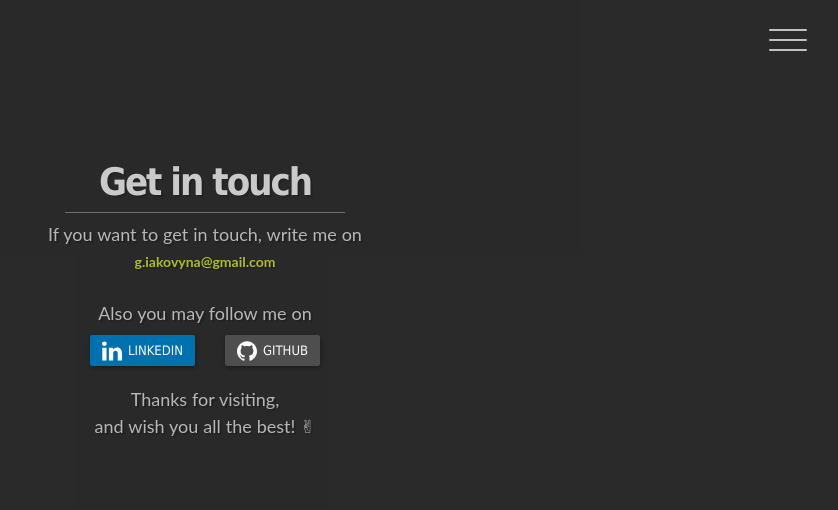
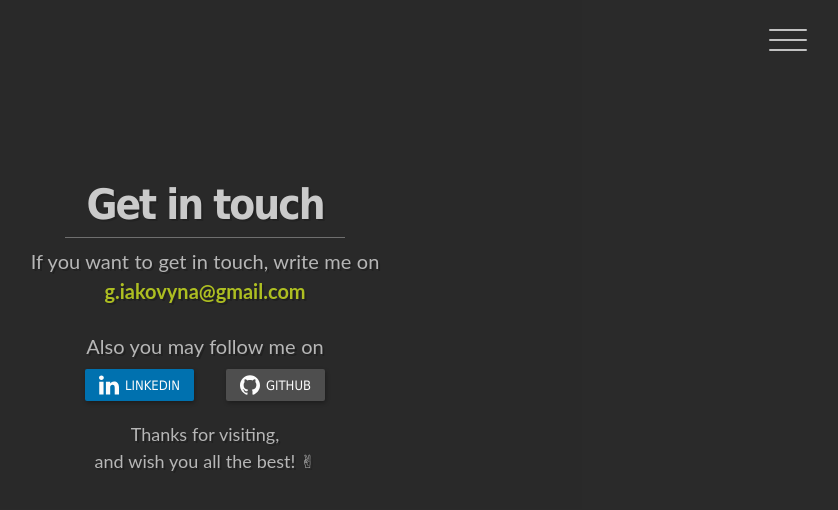
Before and after one commit to Satir8/Portfolio, a React (Create React App) app: page /contact in a window 1280 px wide. Shown: the top 510 px of the page, without its empty margins (435-1273 px from the left). Built offline with nearby package versions, Linux system fonts and the light colour scheme.

Commit message:
looks like the work is finished

```diff
--- a/src/pages/contact/ContactPage.module.css
+++ b/src/pages/contact/ContactPage.module.css
@@ -51,7 +51,7 @@
 .message__link {
   display: inline-block;
   position: relative;
-  font-size: 14px;
+  font-size: 18px;
   font-weight: 700;
   color: rgba(231, 255, 32, 0.7);
   overflow: hidden;
@@ -76,7 +76,7 @@
 }
 
 .message__link:hover::before {
-  transform: translateX(3%);
+  transform: translateX(0%);
   opacity: 1;
 }
 
@@ -181,6 +181,7 @@
   }
 
   .contact__heading {
+    font-size: 42px;
     text-align: center;
   }
 
@@ -213,3 +214,52 @@
     text-align: center;
   }
 }
+
+@media (min-width: 1024px) {
+  .pageWrapper {
+    padding: 90px 0px;
+  }
+
+  .contentWrapper {
+    max-width: 500px;
+    padding: 90px 20px 0px;
+  }
+
+  .contact__heading {
+    text-align: center;
+  }
+
+  .contact__heading::after {
+    margin: 0 auto;
+    margin-top: 8px;
+  }
+
+  .contact__message {
+    font-size: 20px;
+    text-align: center;
+  }
+
+  .message__link {
+    font-size: 20px;
+  }
+
+  .message__socialWrapper {
+    margin: 0 auto;
+    width: 240px;
+    margin-bottom: 20px;
+  }
+
+  .message__social {
+    padding: 6px 14px;
+  }
+
+  .icons {
+    width: 20px;
+    height: 20px;
+    margin-right: 6px;
+  }
+
+  .manyThanks {
+    text-align: center;
+  }
+}
--- a/src/pages/portfolio/Portfolio.js
+++ b/src/pages/portfolio/Portfolio.js
@@ -35,7 +35,7 @@ class Portfolio extends Component {
           nextObjTitle: data[nextObj].title,
           isMount: true,
         });
-      }, 600);
+      }, 800);
     }
   }
 
--- a/src/pages/portfolio/modal/Modal.js
+++ b/src/pages/portfolio/modal/Modal.js
@@ -3,6 +3,7 @@ import { CSSTransition } from "react-transition-group";
 import sprite from "../../../img/icons/sprite.svg";
 import styles from "./Modal.module.css";
 import opacityTransitions from "../../../transitions/opacityTransitions.module.css";
+import listItemTransitions from "../../../transitions/listItemTransitions.module.css";
 
 class Modal extends Component {
   overlayRef = createRef();
@@ -45,6 +46,7 @@ class Modal extends Component {
       nextObjTitle,
       prevObjTitle,
       isMount,
+      isNewImg,
     } = this.props;
     const { title, url, img, tags, description } = data;
     const { isArrowsMount } = this.state;
@@ -83,7 +85,7 @@ class Modal extends Component {
           </div>
           <CSSTransition
             in={isMount}
-            timeout={600}
+            timeout={1500}
             classNames={opacityTransitions}
             unmountOnExit
           >
@@ -107,7 +109,11 @@ class Modal extends Component {
                 {description}
                 <span>Pet project.</span>
               </p>
-
+              {/* <CSSTransition
+                in={isNewImg}
+                timeout={600}
+                classNames={listItemTransitions}
+              > */}
               <div className={styles.modal__imgWrapper}>
                 <a
                   href={url}
@@ -127,6 +133,7 @@ class Modal extends Component {
                   </div>
                 </a>
               </div>
+              {/* </CSSTransition> */}
               <h2 className={styles.modal__subTitle}>Technical Sheet</h2>
               <p className={styles.modal__description}>
                 Code technologies I got involved with while working on this
--- a/src/pages/portfolio/modal/Modal.module.css
+++ b/src/pages/portfolio/modal/Modal.module.css
@@ -349,9 +349,15 @@
   }
   .inlineArrowWrapper:nth-child(1) {
     width: 110px;
+    transform: translateX(-260%);
   }
   .inlineArrowWrapper:nth-child(2) {
     width: 126px;
+    transform: translateX(250%);
+  }
+
+  .arrowWrapper .active {
+    transform: translateX(0%);
   }
 
   .modal__arrows {
--- a/src/pages/welcome/WelcomePage.module.css
+++ b/src/pages/welcome/WelcomePage.module.css
@@ -313,3 +313,9 @@
     width: 280px;
   }
 }
+
+@media (min-width: 1440px) {
+  .welcome__pageWrapper {
+    padding: 24px 0px 10px;
+  }
+}
--- a/src/transitions/opacityTransitions.module.css
+++ b/src/transitions/opacityTransitions.module.css
@@ -4,7 +4,7 @@
 
 .enterActive {
   opacity: 1;
-  transition: opacity 600ms ease-in-out;
+  transition: opacity 1000ms linear 500ms;
 }
 
 .exit {
@@ -13,5 +13,5 @@
 
 .exitActive {
   opacity: 0;
-  transition: opacity 600ms ease-in-out;
+  transition: opacity 800ms linear;
 }
```
